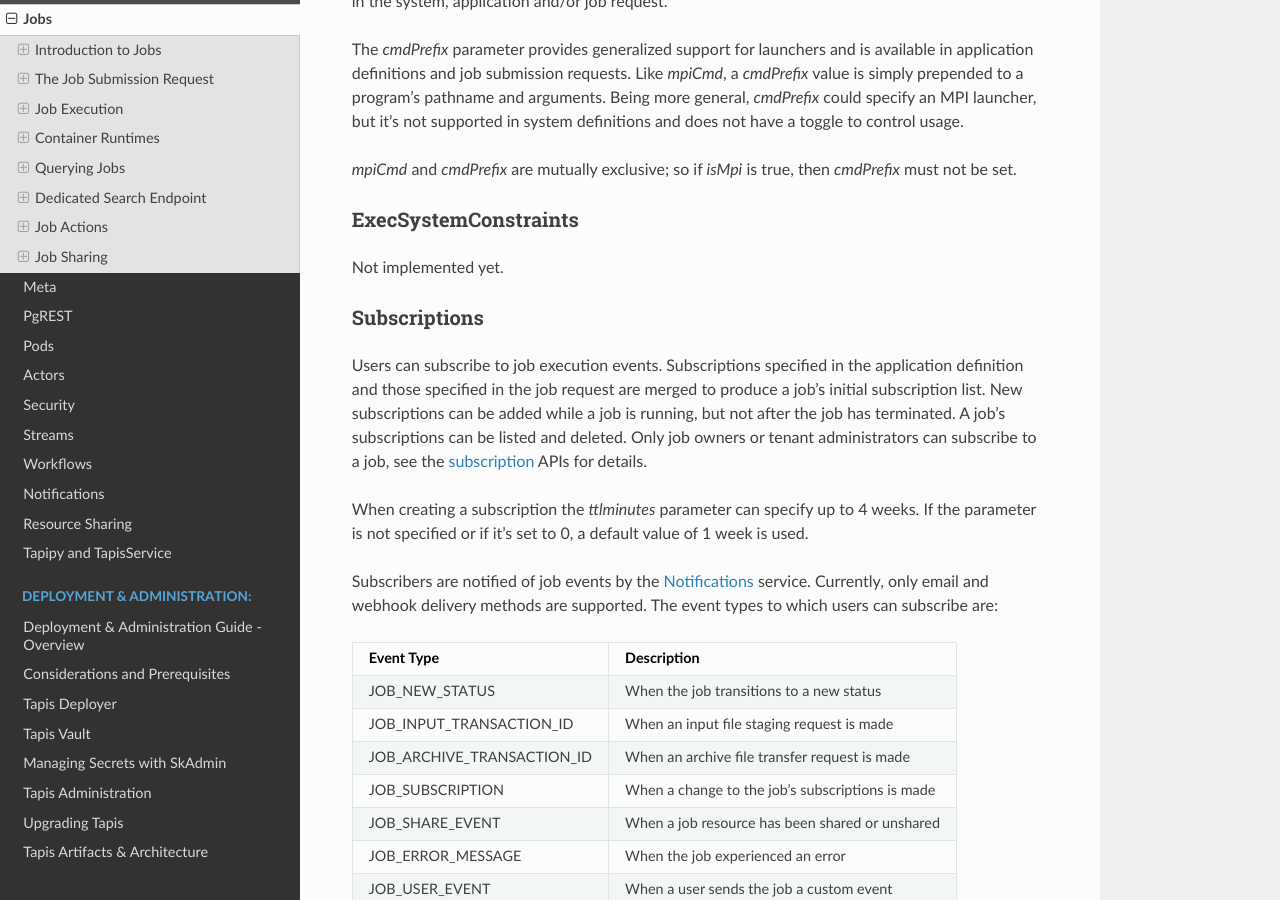
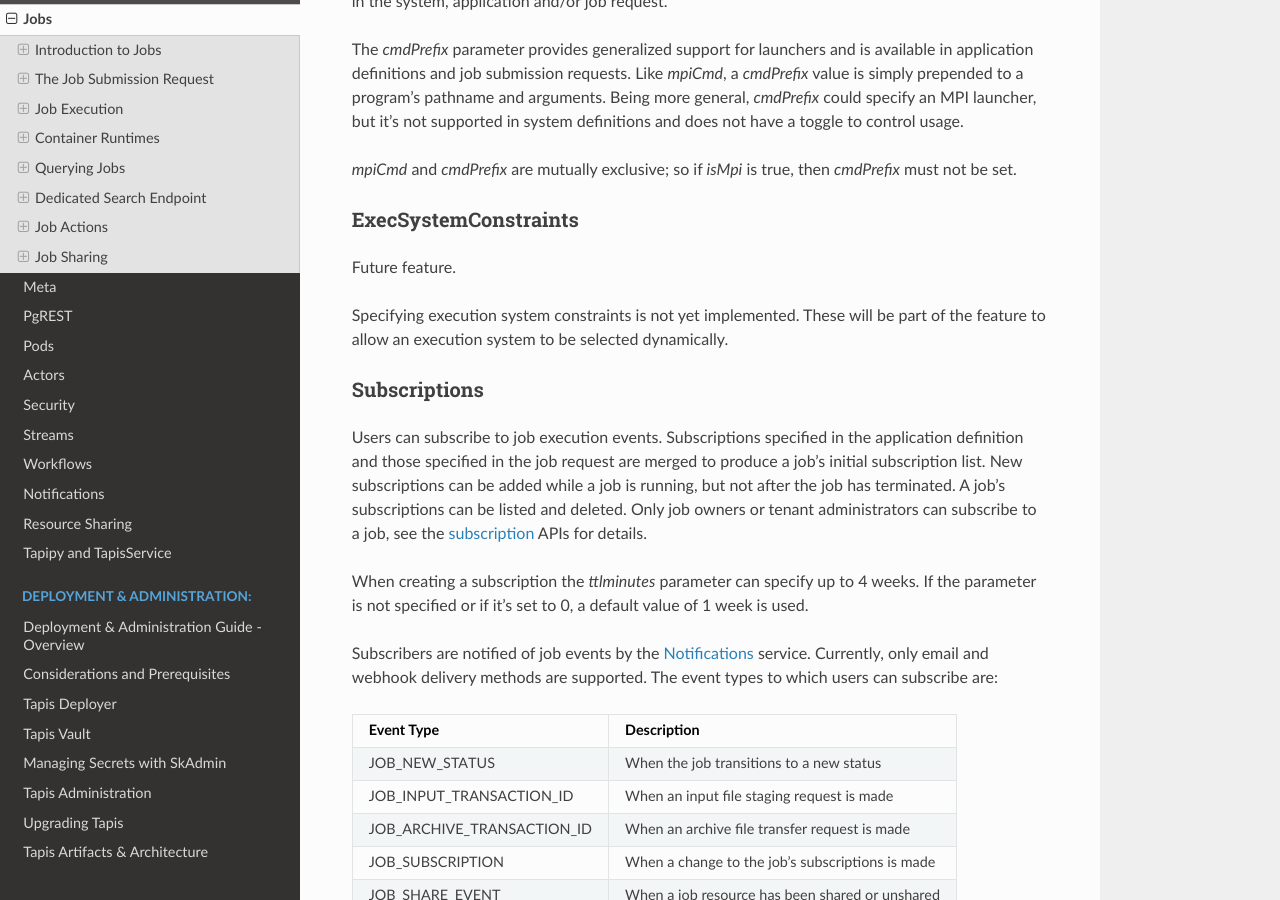
Before and after one commit to tapis-project/documentation, a Sphinx documentation site: the page built from source/technical/jobs.rst, in a window 1280 px wide and 900 px high, scrolled down 13749 px. Built offline with Sphinx 7.4.7 and the Read the Docs theme 2.0.0, drawn with Linux system fonts in a browser that asks for light colours; some of the changed text lies outside the part shown.

Commit message:
Jobs: minor updates.

```diff
--- a/source/technical/jobs.rst
+++ b/source/technical/jobs.rst
@@ -497,7 +497,11 @@
 ExecSystemConstraints
 ---------------------
 
-Not implemented yet.
+Future feature.
+
+Specifying execution system constraints is not yet implemented. These will be part of the feature to allow an execution
+system to be selected dynamically.
+
 
 Subscriptions
 -------------
@@ -880,7 +884,9 @@
 Dynamic Execution System Selection
 ----------------------------------
 
-Not implemented yet.
+Future feature.
+
+Selecting an execution system dynamically is not yet implemented.
 
 
 Data Transfer Nodes
```
